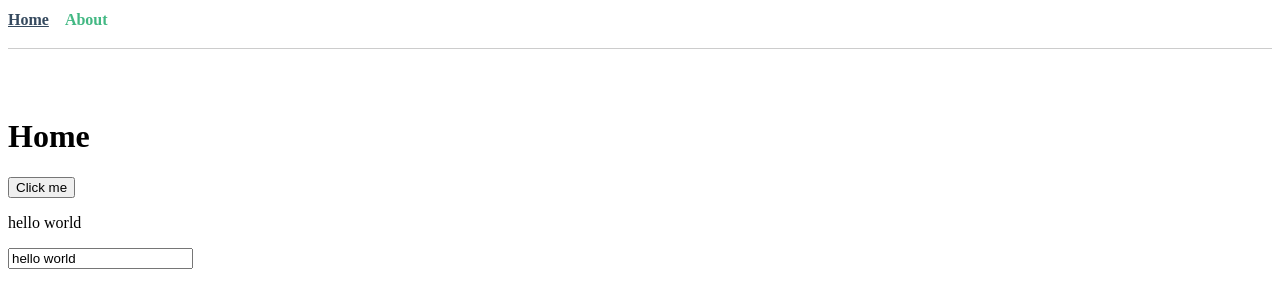
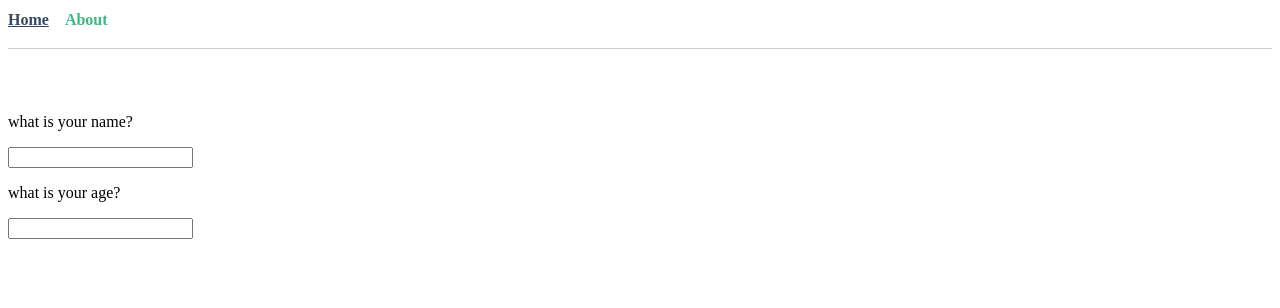
Before and after one commit to Masry2001/my-first-vue-project, a Vue app: page /home in a window 1280 px wide. Shown: the top 308 px of the page. Built offline with nearby package versions, Linux system fonts and the light colour scheme.

Commit message:
Composable Example: Local Storage

```diff
--- a/src/App.vue
+++ b/src/App.vue
@@ -1,8 +1,5 @@
 <script setup>
 import { RouterLink, RouterView } from 'vue-router'
-import { ref } from 'vue'
-
-let message = ref('hello world')
 </script>
 
 <template>
@@ -15,8 +12,6 @@ let message = ref('hello world')
 
   <main>
     <RouterView />
-    <p>{{ message }}</p>
-    <input type="text" v-model="message" />
   </main>
 </template>
 
--- /dev/null
+++ b/src/composables/useStorage.js
@@ -0,0 +1,29 @@
+import { ref, watch } from "vue";
+
+export function useStorage(key, defaultValue = null) {
+
+  let storedValue = ref(read() || defaultValue);
+
+  if (defaultValue) {
+    write(defaultValue);
+  }
+
+  watch(storedValue, (newValue) => {
+    write(newValue)
+  });
+
+
+  function write(newValue) {
+    if (newValue === '' || newValue === null) {
+      localStorage.removeItem(key)
+    } else {
+      localStorage.setItem(key, JSON.stringify(newValue))
+    }
+  };
+
+  function read() {
+    return JSON.parse(localStorage.getItem(key));
+  };
+
+  return storedValue;
+}
--- a/src/views/HomeVue.vue
+++ b/src/views/HomeVue.vue
@@ -1,11 +1,14 @@
-<script>
-import flash from '@/mixins/flash'
-export default {
-  mixins: [flash],
-}
+<script setup>
+import { useStorage } from '../composables/useStorage'
+
+const name = useStorage('UserName')
+const age = useStorage('UserAge')
 </script>
 
 <template>
-  <h1>Home</h1>
-  <button @click="flash('Success', 'It Works On the Home Page')">Click me</button>
+  <p>what is your name?</p>
+  <input type="text" v-model="name" />
+
+  <p>what is your age?</p>
+  <input type="number" v-model="age" />
 </template>
```
